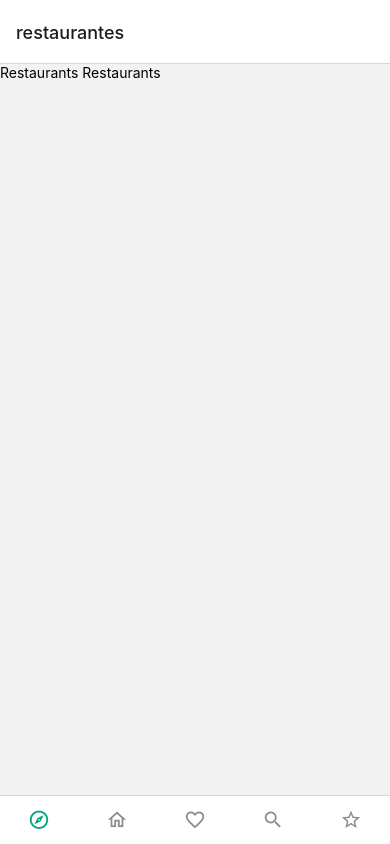
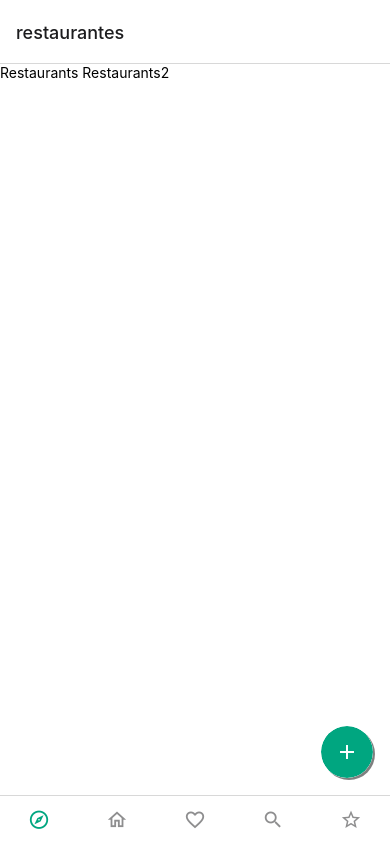
Before and after one commit to carlosmartin667/expo-crud, a React Native app: screen /Restaurants in a window 390 px wide. Built offline with nearby package versions, Linux system fonts and the light colour scheme.

Commit message:
comensano con el restaurante boton de mas

```diff
--- a/app/routers/AccountStack.js
+++ b/app/routers/AccountStack.js
@@ -1,7 +1,7 @@
 import React from "react";
 import { View, Text } from "react-native";
 import { createNativeStackNavigator } from "@react-navigation/native-stack";
-import Restaurants from "../screens/Restaurants";
+
 import Account from "../screens/Account/Account";
 import Login from "../screens/Account/Login";
 import Register from "../screens/Account/Register";
--- a/app/routers/FavoritesStack.js
+++ b/app/routers/FavoritesStack.js
@@ -1,7 +1,7 @@
 import React from "react";
 import { View, Text } from "react-native";
 import { createNativeStackNavigator } from "@react-navigation/native-stack";
-import Restaurants from "../screens/Restaurants";
+// import Restaurants from "../screens/Restaurants";
 import Favorites from "../screens/Favorites";
 
 const Stack = createNativeStackNavigator();
--- a/app/routers/RestaurantsStack.js
+++ b/app/routers/RestaurantsStack.js
@@ -1,7 +1,7 @@
 import React from 'react'
 import { View, Text } from 'react-native'
 import { createNativeStackNavigator } from "@react-navigation/native-stack";
-import Restaurants from '../screens/Restaurants';
+import Restaurants from "../screens/Restaurants/Restaurants";
 
 
 const Stack = createNativeStackNavigator();
--- a/app/routers/SearchStack.js
+++ b/app/routers/SearchStack.js
@@ -1,8 +1,8 @@
 import React from "react";
 import { View, Text } from "react-native";
 import { createNativeStackNavigator } from "@react-navigation/native-stack";
-import Restaurants from "../screens/Restaurants";
-import TopRestaurans from "../screens/TopRestaurans";
+// import Restaurants from "../screens/Restaurants";
+// import TopRestaurans from "../screens/TopRestaurans";
 import Search from "../screens/Search";
 
 const Stack = createNativeStackNavigator();
--- a/app/routers/TopRestauransStack.js
+++ b/app/routers/TopRestauransStack.js
@@ -1,7 +1,7 @@
 import React from "react";
 import { View, Text } from "react-native";
 import { createNativeStackNavigator } from "@react-navigation/native-stack";
-import Restaurants from "../screens/Restaurants";
+// import Restaurants from "../screens/Restaurants";
 import TopRestaurans from "../screens/TopRestaurans";
 
 const Stack = createNativeStackNavigator();
--- a/app/screens/Restaurants.js
+++ /dev/null
@@ -1,12 +0,0 @@
-import React from 'react'
-import { View, Text } from 'react-native'
-
-const Restaurants = () => {
-    return (
-      <View>
-        <Text>Restaurants Restaurants</Text>
-      </View>
-    );
-}
-
-export default Restaurants
--- /dev/null
+++ b/app/screens/Restaurants/Restaurants.js
@@ -0,0 +1,44 @@
+import React, { useState } from "react";
+import { View, Text, StyleSheet } from "react-native";
+import { Icon } from "react-native-elements";
+
+const Restaurants = (props) => {
+  const { navigation } = props;
+  const [user, setUser] = useState(null);
+  const [restaurants, setRestaurants] = useState([]);
+  const [totalResaturants, setTotalResaturants] = useState(0);
+  const [startRestaurants, setStartRestaurants] = useState(null);
+  const [isLoading, setIsLoading] = useState(false);
+  const limitRestaurants = 10;
+
+  return (
+    <View style={styles.viewBody}>
+      <Text>Restaurants Restaurants2</Text>
+
+      <Icon
+        reverse
+        type="material-community"
+        name="plus"
+        color="#00a680"
+        containerStyle={styles.btnContainer}
+        onPress={() => navigation.navigate("add-restaurant")}
+      />
+    </View>
+  );
+};
+
+const styles = StyleSheet.create({
+  viewBody: {
+    flex: 1,
+    backgroundColor: "#fff",
+  },
+  btnContainer: {
+    position: "absolute",
+    bottom: 10,
+    right: 10,
+    shadowColor: "black",
+    shadowOffset: { width: 2, height: 2 },
+    shadowOpacity: 0.5,
+  },
+});
+export default Restaurants;
```
